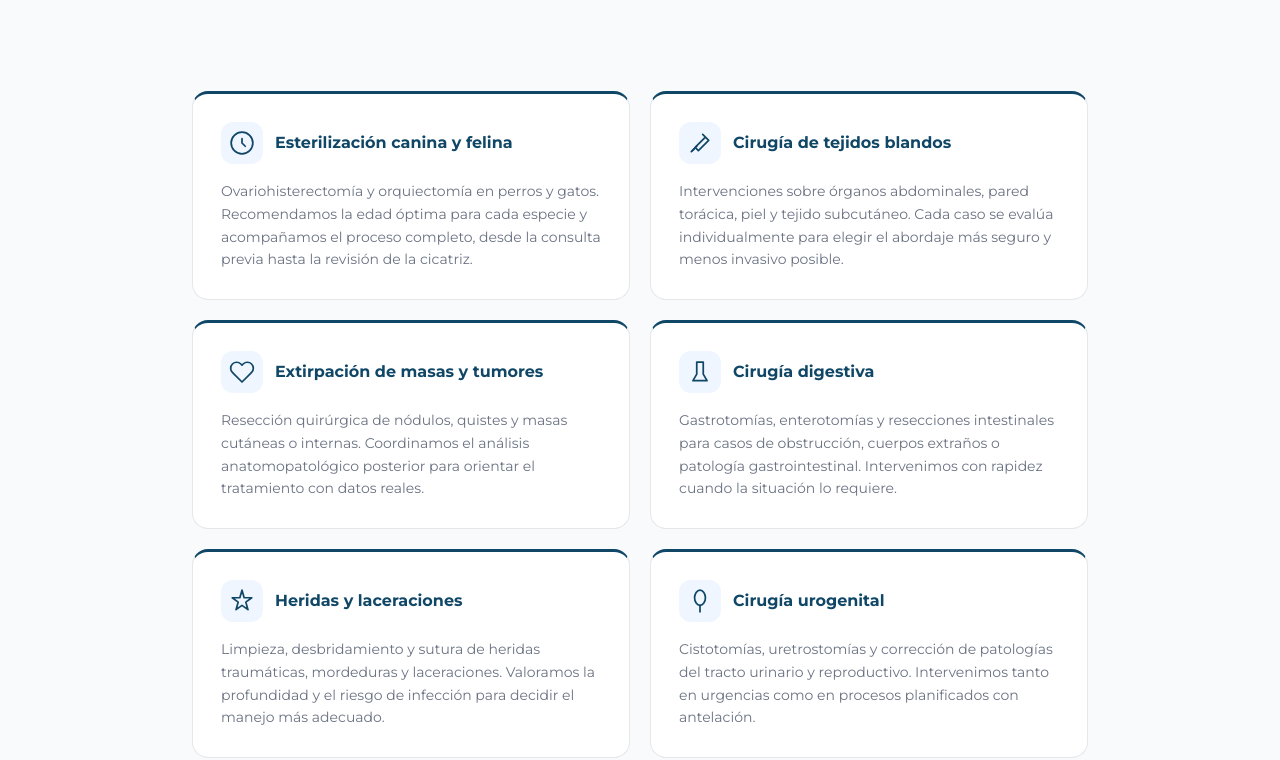
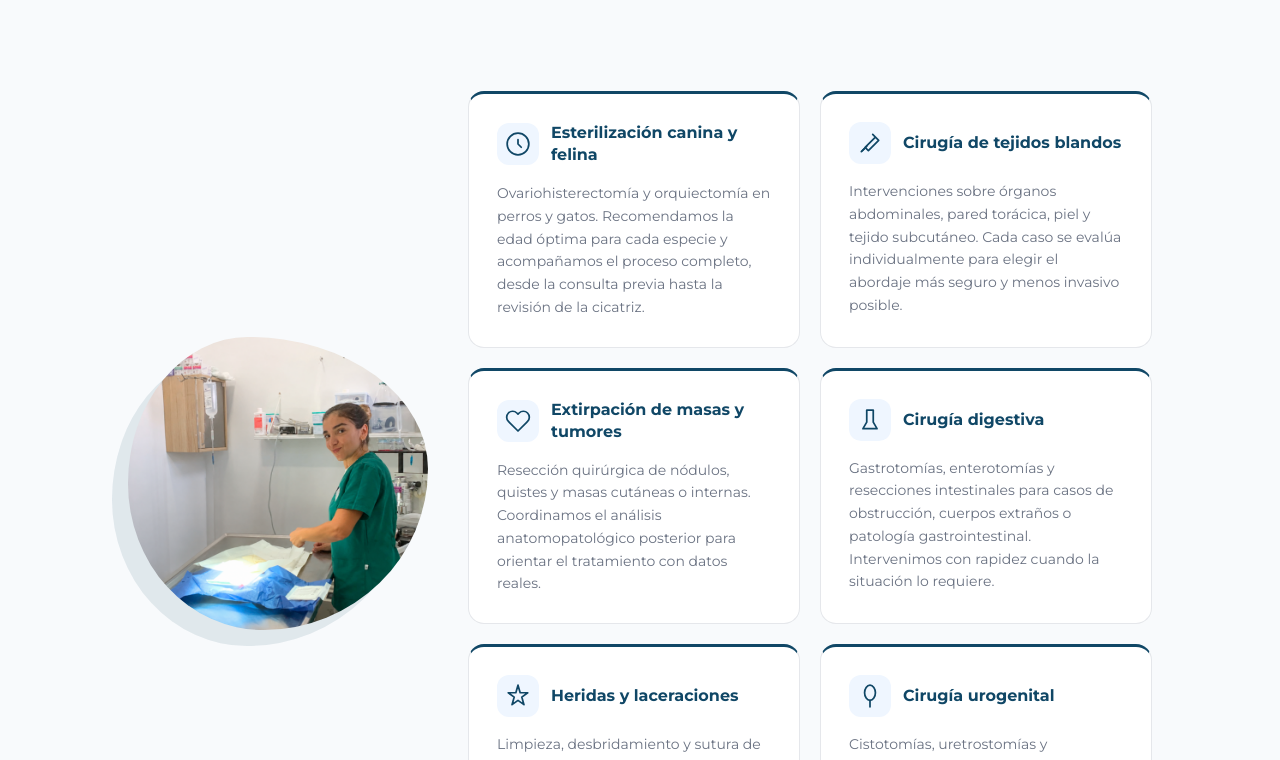
Before and after one commit to frandevp/Veter-web, a Next.js app in the folder veter-web/: page /cirugia-general in a window 1280 px wide. Shown: the part 1340-2100 px from the top of the page. Built offline with nearby package versions, Linux system fonts and the light colour scheme.

Commit message:
feat: foto veterinaria con blob azul en procedimientos

```diff
--- a/veter-web/app/cirugia-general/page.tsx
+++ b/veter-web/app/cirugia-general/page.tsx
@@ -152,7 +152,7 @@ style={{ borderRadius: "55% 45% 40% 60% / 45% 55% 45% 55%" }}
 
 {/* Procedimientos — cards con icono, hover effect */}
 <section style={{ backgroundColor: "#f8fafc" }} className="py-16 px-4">
-<div className="max-w-4xl mx-auto">
+<div className="max-w-5xl mx-auto">
 
 <div className="flex items-center justify-between mb-6">
 <div>
@@ -175,7 +175,22 @@ aria-hidden="true"
 </div>
 </div>
 
-<div className="grid grid-cols-1 md:grid-cols-2 gap-5">
+<div className="flex flex-col md:flex-row gap-10 items-start">
+
+<div className="flex-shrink-0 w-full md:w-[300px] relative self-center">
+<div className="absolute -bottom-4 -left-4 w-full h-full pointer-events-none"
+style={{ backgroundColor: "#104766", opacity: 0.10, borderRadius: "40% 60% 55% 45% / 50% 45% 55% 50%" }} />
+<Image
+src="/images/cirugia-veterinaria.png"
+alt="Veterinaria preparando quirófano en Veter"
+width={300}
+height={300}
+className="w-full h-auto relative z-10"
+style={{ borderRadius: "40% 60% 55% 45% / 50% 45% 55% 50%" }}
+/>
+</div>
+
+<div className="flex-1 grid grid-cols-1 md:grid-cols-2 gap-5">
 {procedimientos.map((p) => (
 <div
 key={p.nombre}
@@ -202,6 +217,8 @@ style={{ backgroundColor: "#eff6ff", color: "#104766" }}
 </p>
 </div>
 ))}
+</div>
+
 </div>
 
 </div>
```
Also changed, not shown: veter-web/public/images/cirugia-veterinaria.png (added).
